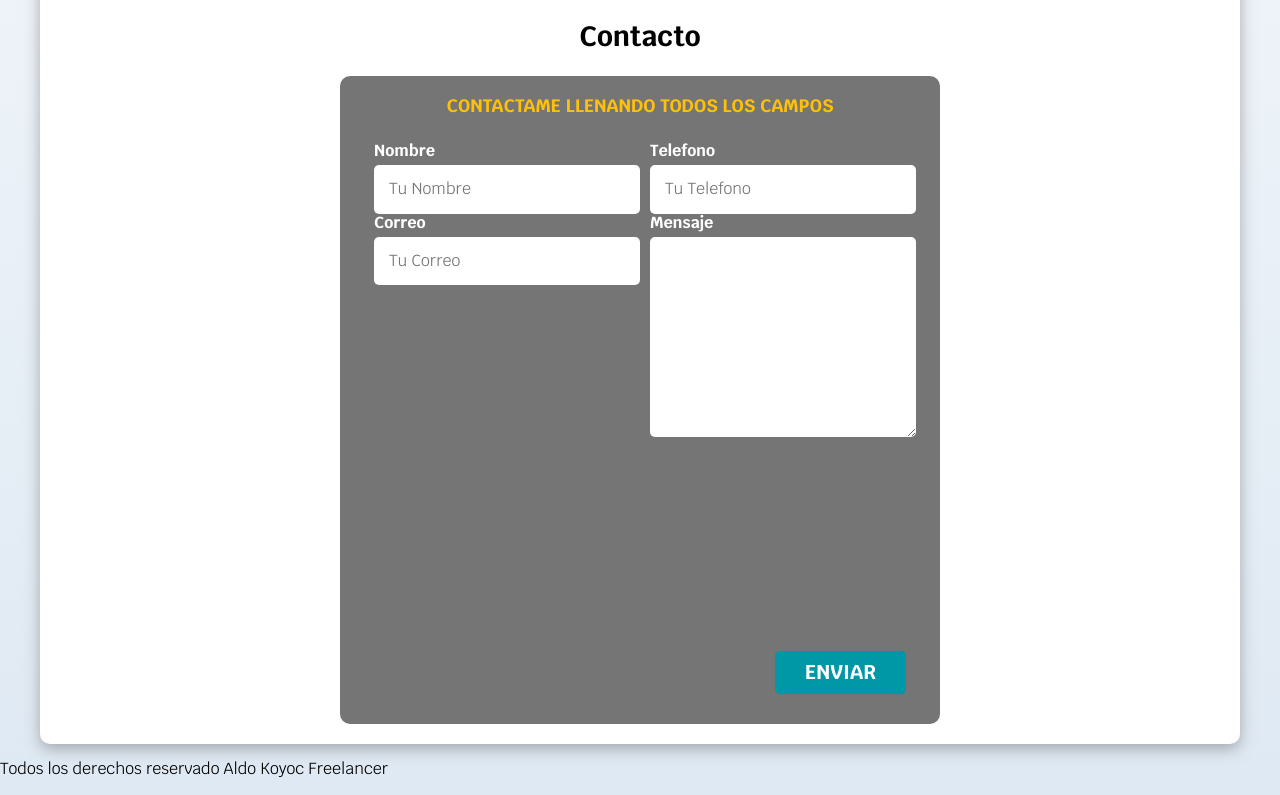
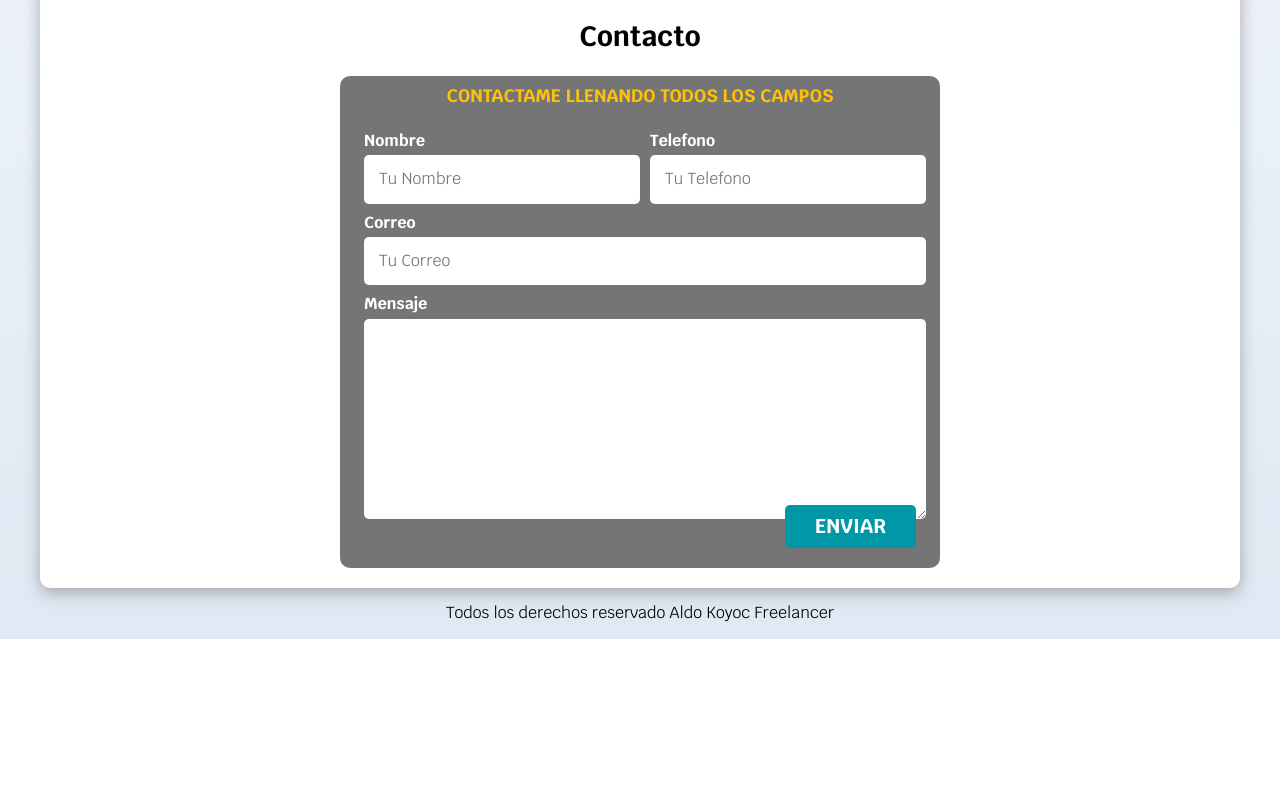
Before and after one commit to AKOZs/repo-freelance, a plain HTML site: page index.html in a window 1280 px wide. Shown: the part 994-1789 px from the top of the page. After the commit the page ends 1633 px from the top, so only its background shows below. Drawn offline with Linux system fonts and the light colour scheme.

Commit message:
proyecto terminado

```diff
--- a/css/style.css
+++ b/css/style.css
@@ -15,6 +15,17 @@
 html{
     font-size: 62.5%;
     box-sizing: border-box; /*hack para box model */
+    scroll-snap-type: y mandatory;
+}
+
+
+
+     /*scroll snap*/
+
+.servicios, .navegacion-principal, .formulario{
+     scroll-snap-align: center;
+     scroll-snap-stop: always;
+
 }
 *, *:before, *:after{
     box-sizing: inherit;
@@ -188,6 +199,9 @@ h1,h2,h3 {
     align-items: flex-end;
 
 }
+
+
+
     /* Servicios */
 
     @media (min-width: 768px) {
@@ -236,7 +250,7 @@ h1,h2,h3 {
         background-color: var(--gris);
         width: min(60rem, 100%); /*toma el valor mas peque*/
         margin: 0 auto;
-        padding: 2rem;
+        padding: 1rem;
         border-radius: 1rem;
 
 
@@ -266,9 +280,15 @@ h1,h2,h3 {
      }
    }
 
+   .campo:nth-child(3),
+   .campo:nth-child(4){
+    grid-column: 1 / 3;
+
+   }
+
     .campo {
-
-    }
+        margin-bottom: 1rem;
+        }
 
     .campo label{
         color: var(--blanco);
@@ -295,3 +315,8 @@ h1,h2,h3 {
     .enviar .boton{
         width: 100%;
     }
+
+
+    .footer{
+        text-align: center;
+    }
--- a/index.html
+++ b/index.html
@@ -140,7 +140,7 @@
 
     </main>
 
-   <footer>
+   <footer class="footer">
     <p>Todos los derechos reservado Aldo Koyoc Freelancer</p>
    </footer>
 
```
